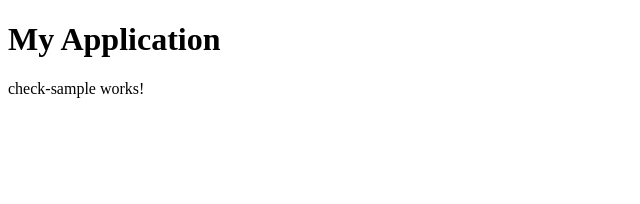
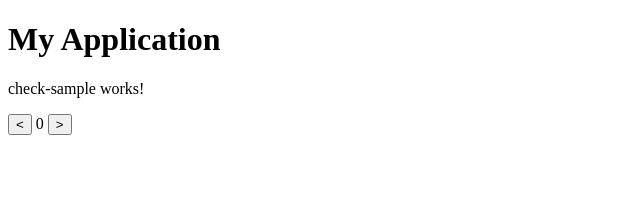
Before and after one commit to nataliiavg/life-cycle, an Angular app: page / in a window 1280 px wide. Shown: the top 204 px of the page, without its empty margins (0-640 px from the left). Built offline with nearby package versions, Linux system fonts and the light colour scheme.

Commit message:
Add demonstration of DoCheck subevents

```diff
--- a/src/app/check-sample/check-sample.component.html
+++ b/src/app/check-sample/check-sample.component.html
@@ -1 +1,4 @@
 <p>check-sample works!</p>
+<button (click)="decrementar()"><</button>
+{{ quantidade }}
+<button (click)="adicionar()">></button>
--- a/src/app/check-sample/check-sample.component.ts
+++ b/src/app/check-sample/check-sample.component.ts
@@ -22,7 +22,17 @@ export class CheckSampleComponent
 		AfterViewChecked,
 		AfterViewInit
 {
+	quantidade: number = 0;
 	constructor() {}
+
+	adicionar(){
+		this.quantidade += 1;
+	}
+
+	decrementar(){
+	this.quantidade -= 1;
+}
+
 	ngAfterContentChecked(): void {
 		console.log('ngAfterContentChecked');
 	}
```
Also changed, not shown: 1 other file (tests, documents, lock files or other folders).
